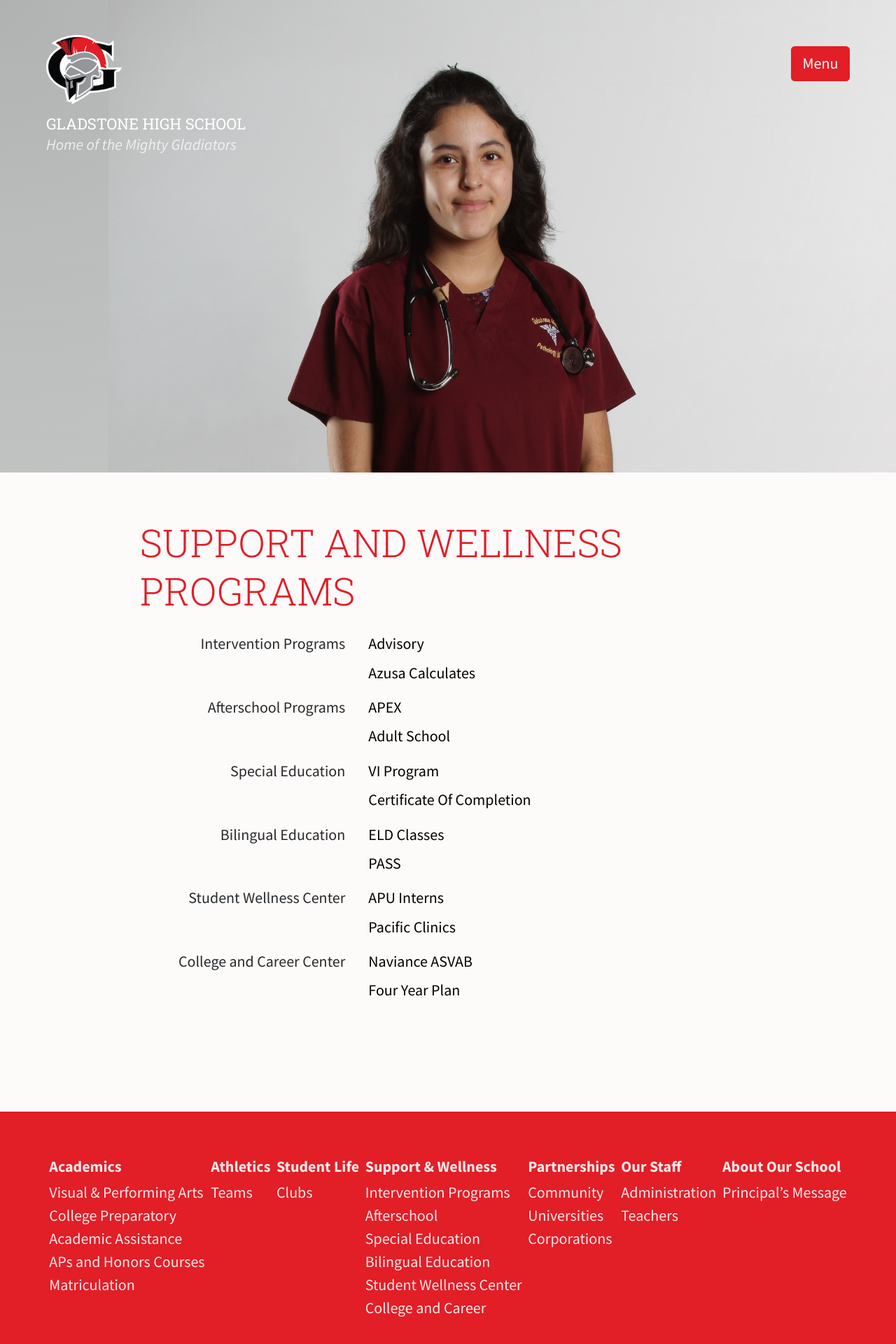
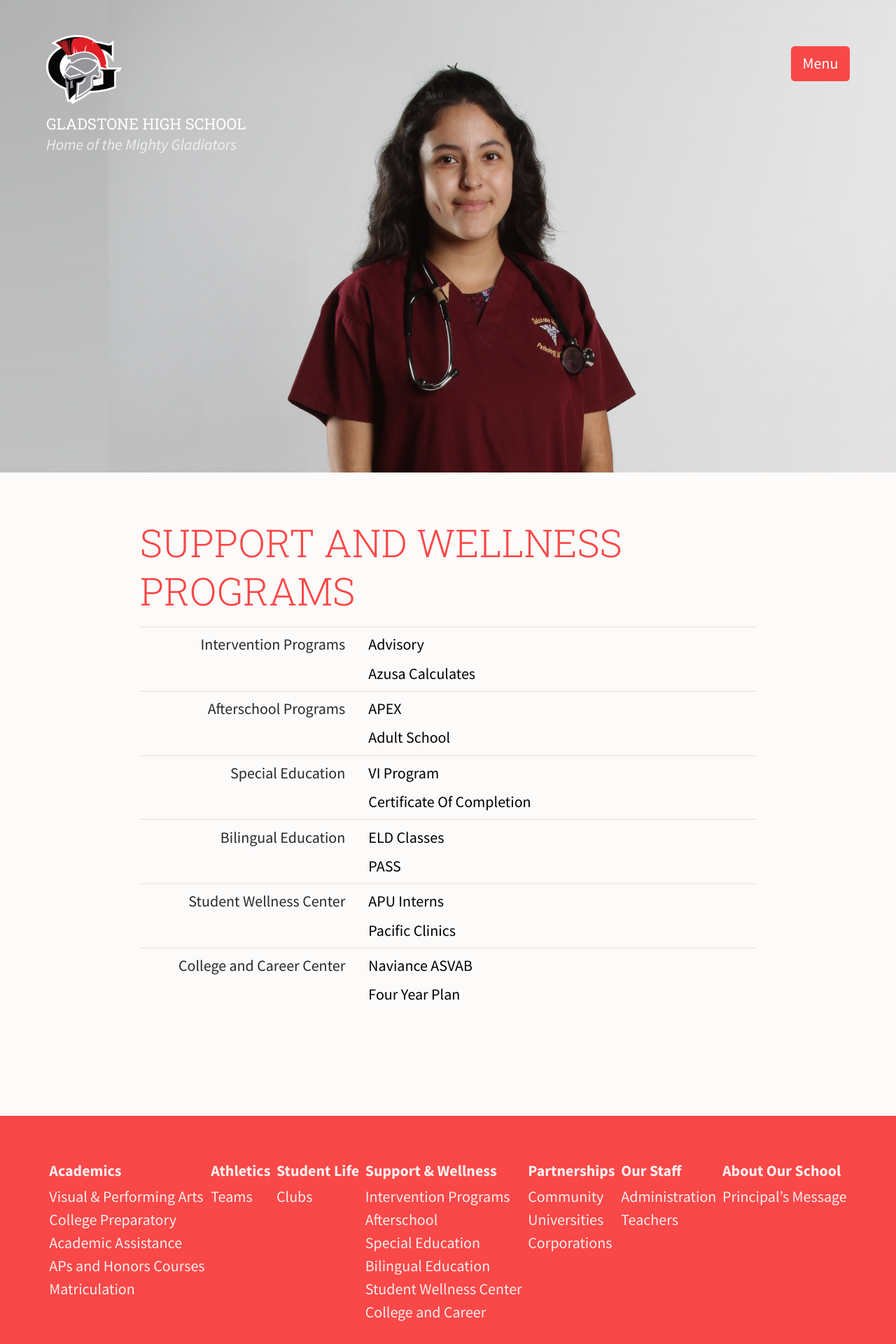
Before and after one commit to jimthoburn/gladstone, a Jekyll site: the page built from wellness.markdown, in a window 1280 px wide. Shown: the top 1920 px of the page at 70% size. Built offline with Jekyll 4.4.1, drawn with Linux system fonts in a browser that asks for light colours.

Commit message:
Tweak colors

```diff
--- a/_css/calendar.css
+++ b/_css/calendar.css
@@ -15,12 +15,10 @@
     padding-top: 0.375em;
     padding-bottom: 0.375em;
     box-sizing: border-box;
-    border-width: 0;
   }
   dl dt + dd {
     border-top: 1px solid rgba(0, 0, 0, 0.1);
     padding-top: 0.375em;
-    border-width: 0;
   }
   dl dd {
     padding-left: 1.5em;
--- a/_css/color.css
+++ b/_css/color.css
@@ -18,8 +18,8 @@
     --black: rgb(149, 150, 152);
     */
 
+    --strawberry: rgb(226, 30, 39);
     --strawberry: rgb(249, 72, 72);
-    --strawberry: rgb(226, 30, 39);
     --tungsten: rgb(40, 41, 43);
   }
 
@@ -44,7 +44,8 @@
     color: var(--link-color);
   }
 
-  main h1 {
+  main h1,
+  main h2 {
     color: var(--headline-color);
   }
   body > nav,
--- a/_css/list.css
+++ b/_css/list.css
@@ -8,14 +8,12 @@
     padding-left: 0;
   }
   .text ul {
-    border-top: 1px solid rgba(0, 0, 0, 0.1);
-    border-bottom: 1px solid rgba(0, 0, 0, 0.1);
-    border-width: 0;
   }
   .text ul ul {
     border-bottom-width: 0;
   }
   .text ul > li {
+    border-top: 1px solid rgba(0, 0, 0, 0.1);
     padding: 0.375em 1.5em;
     box-sizing: border-box;
   }
--- a/css/list.css
+++ b/css/list.css
@@ -8,14 +8,12 @@
     padding-left: 0;
   }
   .text ul {
-    border-top: 1px solid rgba(0, 0, 0, 0.1);
-    border-bottom: 1px solid rgba(0, 0, 0, 0.1);
-    border-width: 0;
   }
   .text ul ul {
     border-bottom-width: 0;
   }
   .text ul > li {
+    border-top: 1px solid rgba(0, 0, 0, 0.1);
     padding: 0.375em 1.5em;
     box-sizing: border-box;
   }
--- a/css/shared.css
+++ b/css/shared.css
@@ -32,11 +32,12 @@
   }
 
   a {
-    color: rgb(226, 30, 39);
+    color: rgb(249, 72, 72);
   }
 
-  main h1 {
-    color: rgb(226, 30, 39);
+  main h1,
+  main h2 {
+    color: rgb(249, 72, 72);
   }
 
   body > nav,
@@ -46,7 +47,7 @@
     background-color: rgb(148, 150, 153);
     background-color: rgb(98, 100, 103);
     color: rgba(255, 255, 255, 0.9);
-    background-color: rgb(226, 30, 39);
+    background-color: rgb(249, 72, 72);
   }
 
   body > nav button {
@@ -196,13 +197,11 @@
     padding-top: 0.375em;
     padding-bottom: 0.375em;
     box-sizing: border-box;
-    border-width: 0;
   }
 
   dl dt + dd {
     border-top: 1px solid rgba(0, 0, 0, 0.1);
     padding-top: 0.375em;
-    border-width: 0;
   }
 
   dl dd {
@@ -247,9 +246,6 @@
   }
 
   .text ul {
-    border-top: 1px solid rgba(0, 0, 0, 0.1);
-    border-bottom: 1px solid rgba(0, 0, 0, 0.1);
-    border-width: 0;
   }
 
   .text ul ul {
@@ -257,6 +253,7 @@
   }
 
   .text ul > li {
+    border-top: 1px solid rgba(0, 0, 0, 0.1);
     padding: 0.375em 1.5em;
     box-sizing: border-box;
   }
@@ -642,7 +639,7 @@
     font-family: inherit;
     font-size: inherit;
     background-color: rgba(0, 0, 0, 0.25);
-    background-color: rgb(226, 30, 39);
+    background-color: rgb(249, 72, 72);
     color: white;
     border-width: 0;
     padding: 0.375em 0.75em;
```
Also changed, not shown: 2 other files.
